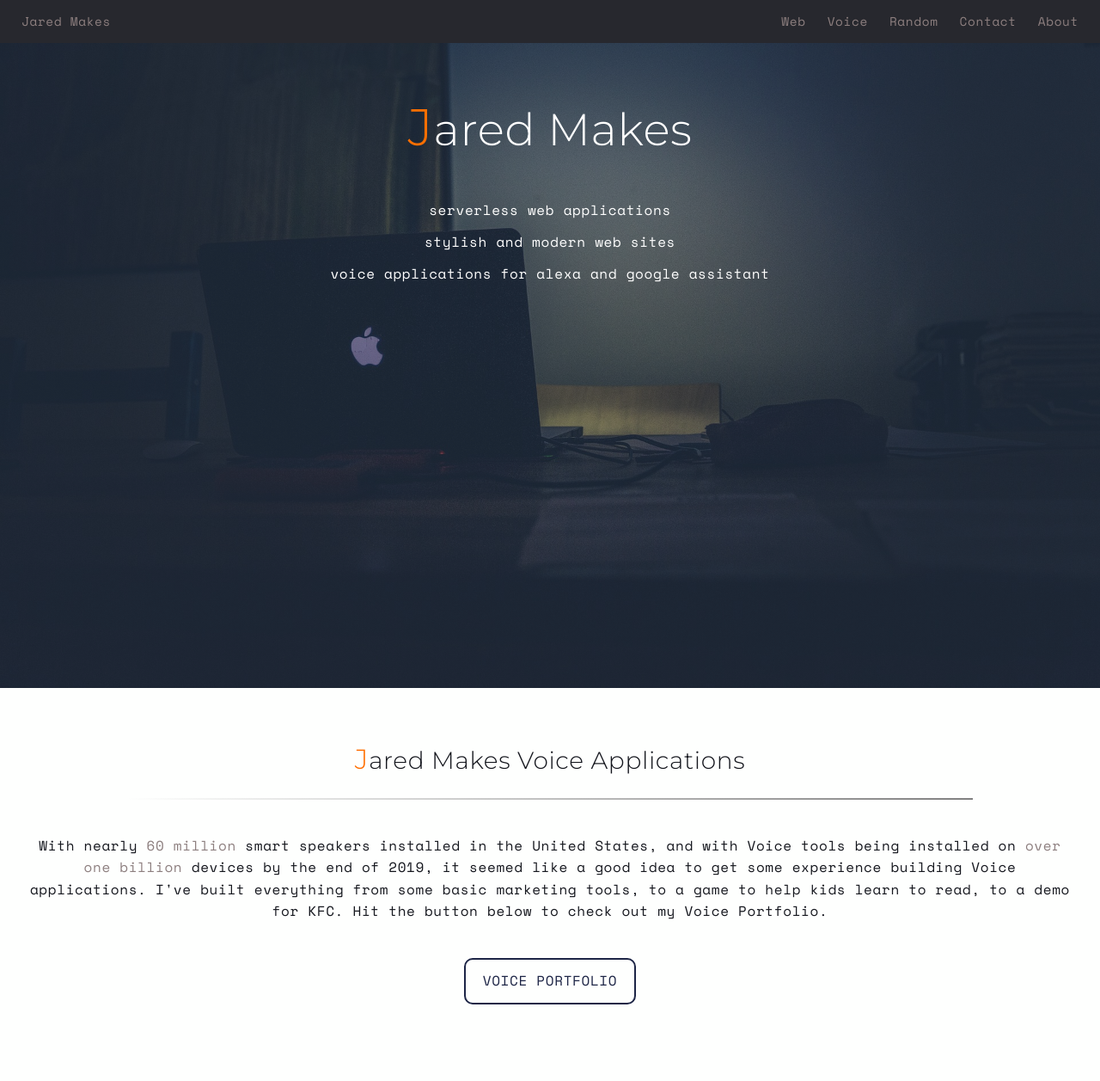
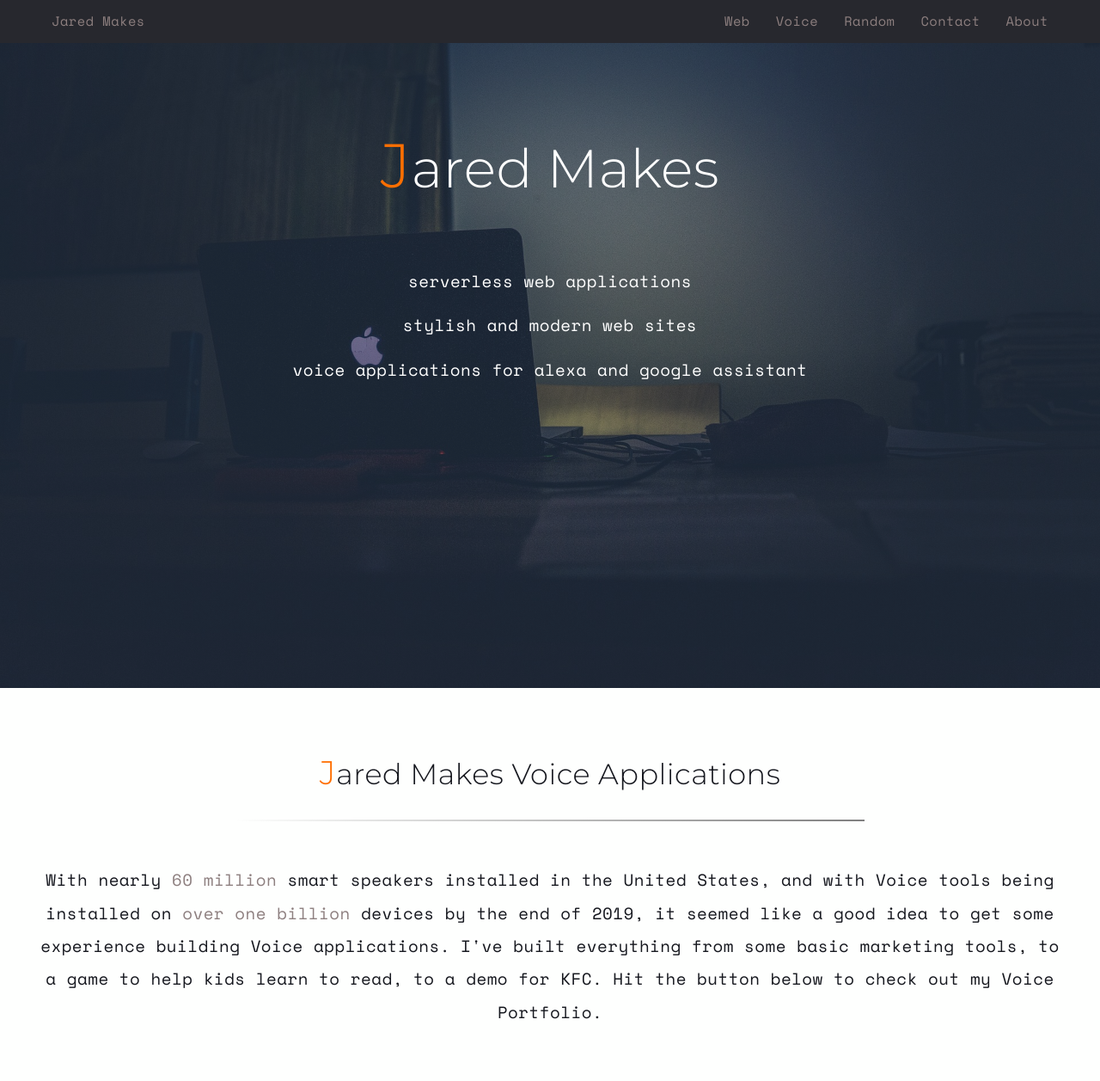
Before and after one commit to TruJared/portfolio, a website built with Parcel: page src/views/landing.html in a window 1280 px wide. Shown: the top 1257 px of the page at 86% size. Built offline with nearby package versions, Linux system fonts and the light colour scheme.

Commit message:
landing page complete

```diff
--- a/src/styles/base/_typography.scss
+++ b/src/styles/base/_typography.scss
@@ -16,6 +16,10 @@ $base-font-size: 1.6rem;
 // set html to 10px to create base 10
 html {
   font-size: 10px;
+
+  @include mq(md) {
+    font-size: 12px;
+  }
 }
 
 body {
@@ -24,6 +28,15 @@ body {
   color: color(base-font-color);
   line-height: 1.6;
   letter-spacing: 0.04em;
+
+  @include mq(md) {
+    line-height: 1.5;
+    letter-spacing: 0.025em;
+  }
+  @include mq(xl) {
+    line-height: 2;
+    letter-spacing: 0.025em;
+  }
 }
 
 h1,
--- a/src/styles/components/_nav.scss
+++ b/src/styles/components/_nav.scss
@@ -2,21 +2,24 @@
   position: fixed;
   top: 0;
   height: 50px;
-  display: none;
+  display: flex;
   width: 100%;
   align-items: center;
-  justify-content: space-between;
+  justify-content: space-around;
   background: color(primary);
-  font-size: $base-font-size * 0.9;
-
-  @include mq(sm) {
-    display: flex;
+  font-size: $base-font-size * 0.8;
+  @include mq(xl) {
+    padding: 0 $spacer * 2;
   }
 
   &__logo {
     color: color(secondary);
     padding-left: $spacer * 2;
-    // display: none;
+    display: none;
+
+    @include mq(sm) {
+      display: inline-block;
+    }
   }
 
   &__list {
--- a/src/styles/components/_reusables.scss
+++ b/src/styles/components/_reusables.scss
@@ -2,13 +2,15 @@
   border: 2px solid color(dark);
   color: color(dark);
   text-transform: uppercase;
-  padding: $spacer $spacer * 1.5;
+  padding: 5px 5px;
   background: color(background);
   border-radius: 10px;
   margin: $spacer * 5;
   text-align: center;
   transition: all 0.5s ease-in-out;
   width: 200px;
+  font-size: 1.5rem;
+  line-height: 1.45;
 
   &:hover {
     color: color(background);
@@ -26,3 +28,8 @@
     }
   }
 }
+
+.wrapper {
+  max-width: 999px;
+  margin: 0 auto;
+}
--- a/src/styles/pages/_landing.scss
+++ b/src/styles/pages/_landing.scss
@@ -11,10 +11,17 @@
   place-content: flex-start;
   place-items: center;
   text-align: center;
+  padding: 0 10px;
 
   &__title {
-    padding-top: $spacer * 8;
+    margin-top: $spacer * 8;
     color: $white;
+    // background: linear-gradient(45deg, rgba(color(primary), 0.1), transparent);
+    // padding: 5px 20px;
+    // border-radius: 25px;
+
+    @include mq(xl) {
+    }
   }
 
   &__sub p {
@@ -41,6 +48,14 @@
       $color: linear-gradient(to right, transparent, grey(2)),
       $width: 80%
     );
+
+    @include mq(xl) {
+      @include line-break(
+        $margin: $spacer * 2 auto 0,
+        $color: linear-gradient(to right, transparent, grey(2)),
+        $width: 60%
+      );
+    }
   }
 
   &--dk {
@@ -48,7 +63,8 @@
   }
 
   &__content {
-    margin-bottom: $spacer * 2;
+    margin: 0 auto $spacer * 3;
+    max-width: map-get($breakpoints, xxl);
   }
 
   // first section closer to header
@@ -58,6 +74,12 @@
 
   &__web {
     @include backGrad('../images/tiger.png');
+
+    @include mq(lg) {
+      @include backGrad('../images/logo.png');
+      background-size: contain;
+      background-repeat: no-repeat;
+    }
   }
 
   &__about {
@@ -70,6 +92,7 @@
       border-radius: 10px;
       float: left;
       margin-right: $spacer;
+      box-shadow: 0 0 5px rgba($white, 0.3);
     }
   }
 }
--- a/src/styles/utils/_variables.scss
+++ b/src/styles/utils/_variables.scss
@@ -28,5 +28,6 @@ $breakpoints: (
   sm: 480px,
   md: 768px,
   lg: 899px,
-  xl: 1199px
+  xl: 999px,
+  xxl: 1200px
 );
--- a/src/views/landing.html
+++ b/src/views/landing.html
@@ -15,11 +15,11 @@
     <nav class="nav">
       <a href="./landing.html" class="nav__logo">Jared Makes</a>
       <ul class="nav__list">
-        <li class="nav__list__item"><a href="#">Web</a></li>
-        <li class="nav__list__item"><a href="#">Voice</a></li>
-        <li class="nav__list__item"><a href="#">Random</a></li>
-        <li class="nav__list__item"><a href="#">Contact</a></li>
-        <li class="nav__list__item"><a href="#">About</a></li>
+        <li class="nav__list__item"><a href="./web">Web</a></li>
+        <li class="nav__list__item"><a href="./voice">Voice</a></li>
+        <li class="nav__list__item"><a href="./random">Random</a></li>
+        <li class="nav__list__item"><a href="./contact">Contact</a></li>
+        <li class="nav__list__item"><a href="./about">About</a></li>
       </ul>
     </nav>
     <header class="header">
@@ -53,7 +53,7 @@
           demo for KFC. Hit the button below to check out my Voice Portfolio.
         </p>
       </div>
-      <a href="#" class="button">Voice Portfolio</a>
+    <a href="./voice" class="button">Voice<br>Portfolio</a>
     </section>
     <section class="section__landing section__landing--dk section__landing__web">
       <h2 class="section__landing__header">Jared Makes Web Applications</h2>
@@ -70,7 +70,7 @@
           button below to check out my Web Portfolio.
         </p>
       </div>
-      <a href="#" class="button button--dk">Web Portfolio</a>
+      <a href="./web" class="button button--dk">Web<br>Portfolio</a>
     </section>
     <section class="section__landing section__landing--lt section__landing__other">
       <h2 class="section__landing__header">Jared Makes Some Other Stuff</h2>
@@ -85,7 +85,7 @@
           8-ball.
         </p>
       </div>
-      <a href="#" class="button">Other stuff</a>
+      <a href="./random" class="button">Other<br>stuff</a>
     </section>
     <section class="section__landing section__landing--dk section__landing__about">
       <h2 class="section__landing__header">
```
